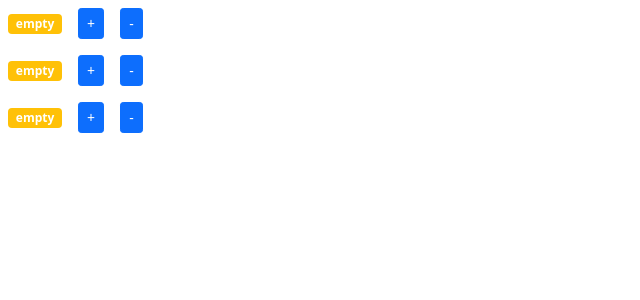
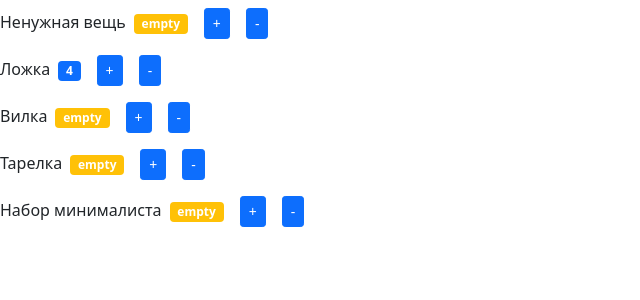
Before and after one commit to lana-tsiv/React.study, a React (Create React App) app: page / in a window 1280 px wide. Shown: the top 300 px of the page, without its empty margins (0-640 px from the left). Built offline with nearby package versions, Linux system fonts and the light colour scheme.

Commit message:
feat: add props to parent component

```diff
--- a/src/components/counter.jsx
+++ b/src/components/counter.jsx
@@ -1,29 +1,31 @@
 import React, { useState } from "react";
 
-const Counter = () => {
-  const [count, setCount] = useState(0);
+const Counter = (props) => {
+  const [value, setValue] = useState(props.value);
 
-  const formatCount = () => {
-    return count === 0 ? "empty" : count;
+  const formatValue = () => {
+    return value === 0 ? "empty" : value;
   };
 
   const getBageClasses = () => {
     let classes = "badge m-2 ";
-    classes += count === 0 ? "bg-warning" : "bg-primary";
+    classes += value === 0 ? "bg-warning" : "bg-primary";
     return classes;
   };
 
   const handleIncrement = () => {
-    setCount((prevState) => prevState + 1);
+    setValue((prevState) => prevState + 1);
   };
 
   const handleDecrement = () => {
-    setCount((prevState) => prevState - 1);
+    setValue((prevState) => prevState - 1);
   };
 
   return (
     <div>
-      <span className={getBageClasses()}>{formatCount()}</span>
+      {/* {props.children} */}
+      <span>{props.name}</span>
+      <span className={getBageClasses()}>{formatValue()}</span>
       <button className="btn btn-primary btn-sm m-2" onClick={handleIncrement}>
         +
       </button>
--- a/src/components/countersList.jsx
+++ b/src/components/countersList.jsx
@@ -3,14 +3,16 @@
 
 const CountersList = () => {
   const counters = [
-    { id: 0, value: 0 },
-    { id: 1, value: 0 },
-    { id: 2, value: 0 },
+    { id: 0, value: 0, name: "Ненужная вещь" },
+    { id: 1, value: 4, name: "Ложка" },
+    { id: 2, value: 0, name: "Вилка" },
+    { id: 3, value: 0, name: "Тарелка" },
+    { id: 4, value: 0, name: "Набор минималиста" },
   ];
   return (
     <>
       {counters.map((count) => (
-        <Counter key={count.id} />
+        <Counter key={count.id} value={count.value} name={count.name} />
       ))}
     </>
   );
```
